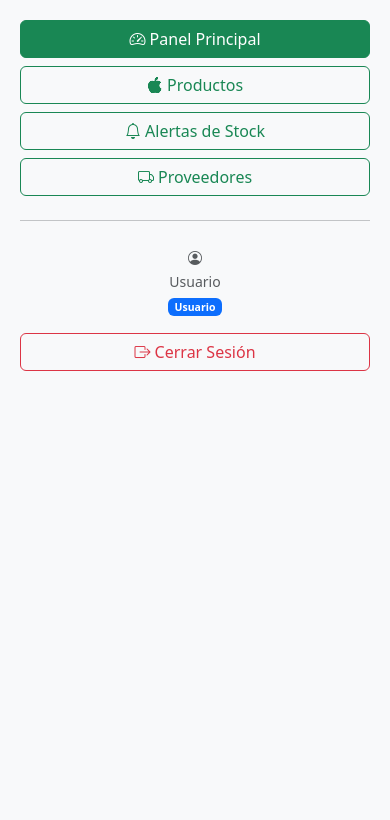
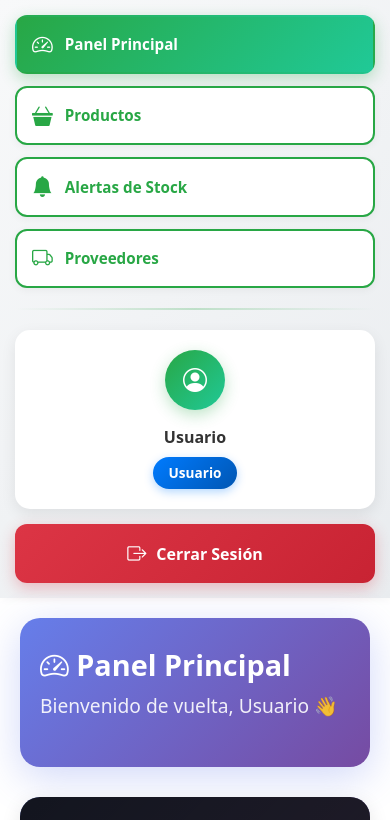
Before and after one commit to josueh2004/fruter-a-, a PHP site: page /index.php in a window 390 px wide. Shown: the part 56-876 px from the top of the page. Run offline with PHP 8.4, Linux system fonts and the light colour scheme; data that the repository does not hold is empty; grey boxes are pictures that could not be loaded.

Commit message:
Enhance sidebar design and navigation structure
Added improved styling and structure for the sidebar.

```diff
--- a/includes/sidebar.php
+++ b/includes/sidebar.php
@@ -4,50 +4,243 @@ if (session_status() === PHP_SESSION_NONE) {
     session_start();
 }
 ?>
+
+<style>
+/* Sidebar Mejorado */
+.sidebar {
+    background: linear-gradient(135deg, #f8f9fa 0%, #e9ecef 100%);
+    height: 100vh;
+    padding: 25px 20px;
+    box-shadow: 2px 0 10px rgba(0, 0, 0, 0.05);
+}
+
+/* Botones del Sidebar */
+.sidebar-nav {
+    display: flex;
+    flex-direction: column;
+    gap: 12px;
+}
+
+.btn-sidebar {
+    display: flex;
+    align-items: center;
+    gap: 12px;
+    padding: 15px 20px;
+    border-radius: 12px;
+    text-decoration: none;
+    font-weight: 600;
+    font-size: 1rem;
+    transition: all 0.3s ease;
+    border: 2px solid transparent;
+    position: relative;
+    overflow: hidden;
+}
+
+.btn-sidebar i {
+    font-size: 1.3rem;
+}
+
+/* Botón Principal (Panel Principal) */
+.btn-panel-principal {
+    background: linear-gradient(135deg, #28a745, #20c997);
+    color: white;
+    box-shadow: 0 5px 15px rgba(40, 167, 69, 0.3);
+}
+
+.btn-panel-principal:hover {
+    background: linear-gradient(135deg, #20c997, #28a745);
+    transform: translateX(5px);
+    box-shadow: 0 8px 20px rgba(40, 167, 69, 0.4);
+    color: white;
+}
+
+/* Botones Secundarios */
+.btn-sidebar-secondary {
+    background: white;
+    color: #28a745;
+    border: 2px solid #28a745;
+    box-shadow: 0 2px 8px rgba(0, 0, 0, 0.05);
+}
+
+.btn-sidebar-secondary:hover {
+    background: linear-gradient(135deg, #28a745, #20c997);
+    color: white;
+    border-color: transparent;
+    transform: translateX(5px);
+    box-shadow: 0 5px 15px rgba(40, 167, 69, 0.3);
+}
+
+.btn-sidebar-secondary:hover i {
+    transform: scale(1.2);
+}
+
+/* Separador */
+.sidebar-divider {
+    height: 2px;
+    background: linear-gradient(90deg, transparent, #28a745, transparent);
+    margin: 20px 0;
+    border: none;
+}
+
+/* Sección de Usuario */
+.user-section {
+    background: white;
+    border-radius: 15px;
+    padding: 20px;
+    text-align: center;
+    box-shadow: 0 5px 15px rgba(0, 0, 0, 0.08);
+    margin-bottom: 15px;
+}
+
+.user-avatar {
+    width: 70px;
+    height: 70px;
+    background: linear-gradient(135deg, #28a745, #20c997);
+    border-radius: 50%;
+    display: flex;
+    align-items: center;
+    justify-content: center;
+    margin: 0 auto 15px;
+    font-size: 2rem;
+    color: white;
+    box-shadow: 0 5px 15px rgba(40, 167, 69, 0.3);
+}
+
+.user-name {
+    font-weight: 700;
+    color: #333;
+    font-size: 1rem;
+    margin-bottom: 8px;
+}
+
+.user-badge {
+    display: inline-block;
+    padding: 6px 16px;
+    border-radius: 20px;
+    font-size: 0.85rem;
+    font-weight: 600;
+}
+
+.badge-admin {
+    background: linear-gradient(135deg, #dc3545, #c82333);
+    color: white;
+    box-shadow: 0 3px 10px rgba(220, 53, 69, 0.3);
+}
+
+.badge-user {
+    background: linear-gradient(135deg, #007bff, #0056b3);
+    color: white;
+    box-shadow: 0 3px 10px rgba(0, 123, 255, 0.3);
+}
+
+/* Botón Cerrar Sesión */
+.btn-logout {
+    background: linear-gradient(135deg, #dc3545, #c82333);
+    color: white;
+    display: flex;
+    align-items: center;
+    justify-content: center;
+    gap: 10px;
+    padding: 15px 20px;
+    border-radius: 12px;
+    text-decoration: none;
+    font-weight: 600;
+    font-size: 1rem;
+    transition: all 0.3s ease;
+    box-shadow: 0 5px 15px rgba(220, 53, 69, 0.3);
+    border: none;
+}
+
+.btn-logout:hover {
+    background: linear-gradient(135deg, #c82333, #bd2130);
+    transform: translateY(-3px);
+    box-shadow: 0 8px 20px rgba(220, 53, 69, 0.4);
+    color: white;
+}
+
+.btn-logout i {
+    font-size: 1.2rem;
+}
+
+/* Responsive */
+@media (max-width: 768px) {
+    .sidebar {
+        height: auto;
+        padding: 15px;
+    }
+
+    .btn-sidebar {
+        padding: 12px 15px;
+        font-size: 0.95rem;
+    }
+
+    .user-avatar {
+        width: 60px;
+        height: 60px;
+        font-size: 1.5rem;
+    }
+}
+</style>
+
 <div class="container-fluid">
     <div class="row">
         <div class="col-md-3 col-lg-2 sidebar">
-            <div class="d-flex flex-column gap-2">
-                <a href="index.php" class="btn btn-success">
-                    <i class="bi bi-speedometer2"></i> Panel Principal
-                </a>
-                <a href="productos.php" class="btn btn-outline-success">
-                    <i class="bi bi-apple"></i> Productos
-                </a>
-                <a href="alertas.php" class="btn btn-outline-success">
-                    <i class="bi bi-bell"></i> Alertas de Stock
-                </a>
-                <a href="proveedores.php" class="btn btn-outline-success">
-                    <i class="bi bi-truck"></i> Proveedores
+            <!-- Navegación -->
+            <div class="sidebar-nav">
+                <a href="index.php" class="btn-sidebar btn-panel-principal">
+                    <i class="bi bi-speedometer2"></i>
+                    Panel Principal
                 </a>
 
-                <!-- Solo mostrar usuarios si es administrador -->
+                <a href="productos.php" class="btn-sidebar btn-sidebar-secondary">
+                    <i class="bi bi-basket3-fill"></i>
+                    Productos
+                </a>
+
+                <a href="alertas.php" class="btn-sidebar btn-sidebar-secondary">
+                    <i class="bi bi-bell-fill"></i>
+                    Alertas de Stock
+                </a>
+
+                <a href="proveedores.php" class="btn-sidebar btn-sidebar-secondary">
+                    <i class="bi bi-truck"></i>
+                    Proveedores
+                </a>
+
+                <!-- Solo mostrar si es administrador -->
                 <?php if (isset($_SESSION['es_admin']) && $_SESSION['es_admin'] === true): ?>
-                <a href="usuarios.php" class="btn btn-outline-success">
-                    <i class="bi bi-people"></i> Usuarios
+                <a href="usuarios.php" class="btn-sidebar btn-sidebar-secondary">
+                    <i class="bi bi-people-fill"></i>
+                    Usuarios
                 </a>
-                <a href="admin_perfil.php" class="btn btn-outline-success">
-                    <i class="bi bi-person-badge"></i> Mi Perfil Admin
+
+                <a href="admin_perfil.php" class="btn-sidebar btn-sidebar-secondary">
+                    <i class="bi bi-person-badge-fill"></i>
+                    Mi Perfil Admin
                 </a>
                 <?php endif; ?>
+            </div>
 
-                <hr class="my-3">
+            <!-- Separador -->
+            <hr class="sidebar-divider">
 
-                <!-- Información del usuario -->
-                <div class="text-center mb-2">
-                    <small class="text-muted">
-                        <i class="bi bi-person-circle"></i><br>
-                        <?= htmlspecialchars($_SESSION['nombre'] ?? 'Usuario') ?>
-                        <br>
-                        <span class="badge <?= isset($_SESSION['es_admin']) && $_SESSION['es_admin'] ? 'bg-danger' : 'bg-primary' ?>">
-                            <?= isset($_SESSION['es_admin']) && $_SESSION['es_admin'] ? 'Administrador' : 'Usuario' ?>
-                        </span>
-                    </small>
+            <!-- Sección de Usuario -->
+            <div class="user-section">
+                <div class="user-avatar">
+                    <i class="bi bi-person-circle"></i>
                 </div>
+                <div class="user-name">
+                    <?= htmlspecialchars($_SESSION['nombre'] ?? 'Usuario') ?>
+                </div>
+                <span class="user-badge <?= isset($_SESSION['es_admin']) && $_SESSION['es_admin'] ? 'badge-admin' : 'badge-user' ?>">
+                    <?= isset($_SESSION['es_admin']) && $_SESSION['es_admin'] ? 'Administrador' : 'Usuario' ?>
+                </span>
+            </div>
 
-                <a href="cerrar_sesion.php" class="btn btn-outline-danger">
-                    <i class="bi bi-box-arrow-right"></i> Cerrar Sesión
-                </a>
-            </div>
+            <!-- Botón Cerrar Sesión -->
+            <a href="cerrar_sesion.php" class="btn-logout">
+                <i class="bi bi-box-arrow-right"></i>
+                Cerrar Sesión
+            </a>
         </div>
         <div class="col-md-9 col-lg-10 main-content">
```
